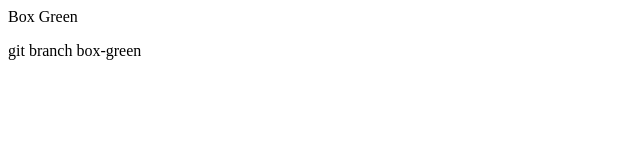
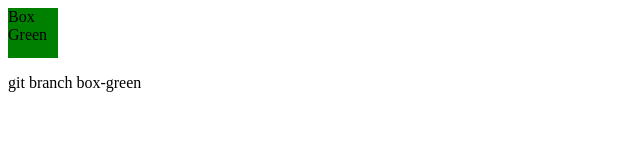
Before and after one commit to avilarino/git-practice, a plain HTML site: page index.html in a window 1280 px wide. Shown: the whole page, without its empty margins (0-640 px from the left). Drawn offline with Linux system fonts and the light colour scheme.

Commit message:
paint-box-green

```diff
--- a/style.css
+++ b/style.css
@@ -1,4 +1,4 @@
-.box-red {
+.box-green {
   width: 50px;
   height: 50px;
   background-color: green;
```
